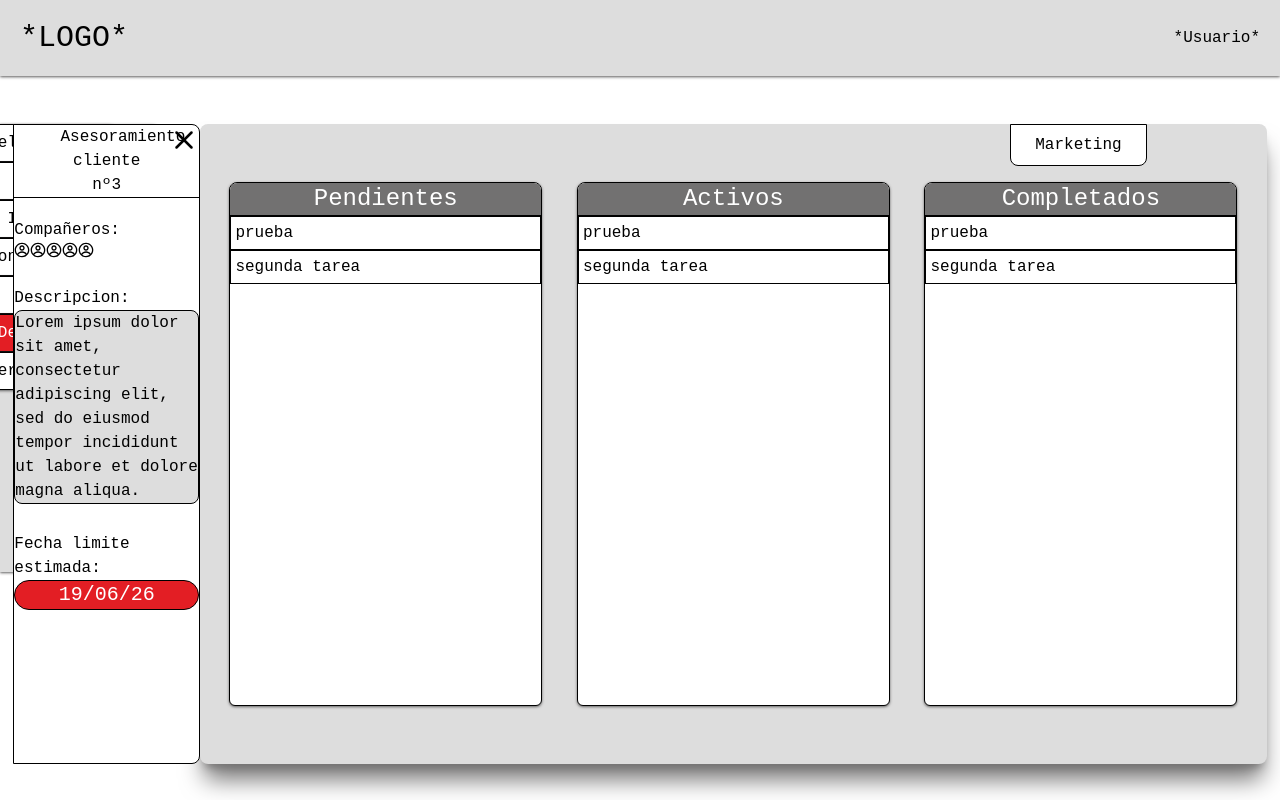
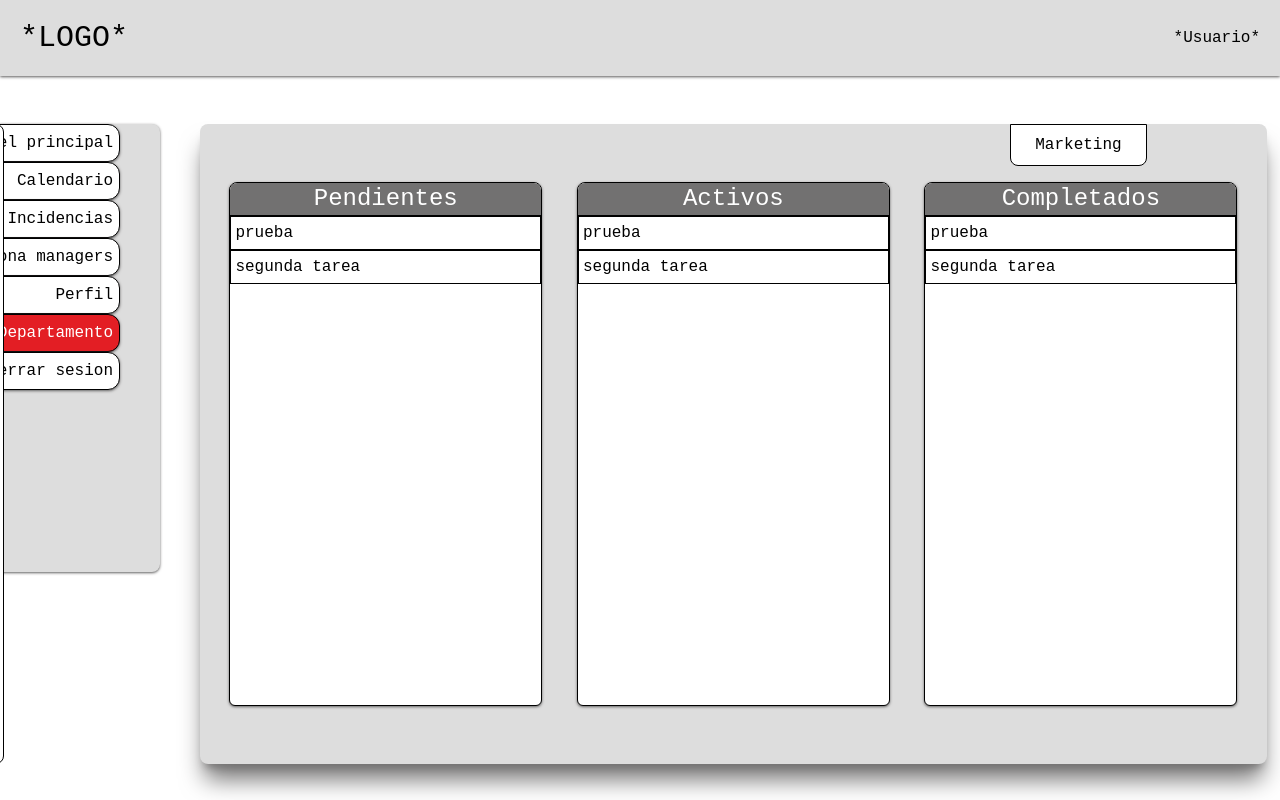
Before and after one commit to DanielJimenez357/Logface, a React app in the folder frontend/: page /department in a window 1280 px wide. Built offline with nearby package versions, Linux system fonts and the light colour scheme; the HTML template or start-up script is replaced by a standard one.

Commit message:
apartado departamentos finalizado

```diff
--- a/frontend/src/components/department/Task.jsx
+++ b/frontend/src/components/department/Task.jsx
@@ -1,7 +1,7 @@
-function Task({content, description}) {
+function Task({content, description, onClick}) {
   return (
   <>
-    <div className="p-1 border border-negro1 hover:bg-rojo2 hover:text-white transition-colors hover:cursor-pointer active:brightness-120">
+    <div onClick={onClick} className="p-1 border border-negro1 hover:bg-rojo2 hover:text-white transition-colors hover:cursor-pointer active:brightness-120">
       <p>{content}</p>
     </div>
     </>
--- a/frontend/src/components/department/Task_Activity.jsx
+++ b/frontend/src/components/department/Task_Activity.jsx
@@ -1,6 +1,6 @@
 import Task from './Task.jsx'
 
-function Task_Activity({title}) {
+function Task_Activity({title, onTaskClick}) {
 
   const task_test = [
     {content: "prueba", description: "una descripcion de prueba"},
@@ -15,7 +15,7 @@ function Task_Activity({title}) {
       <p className="bg-gris2 text-white border-b border-negro1 text-2xl text-center">{title}</p>
         <div>
           {task_test.map((item, index) => (
-            <Task content={item.content} description={item.description} />
+            <Task content={item.content} description={item.description} onClick={onTaskClick} />
           ))}
         </div>
     </div>
--- a/frontend/src/components/department/Task_Details.jsx
+++ b/frontend/src/components/department/Task_Details.jsx
@@ -4,10 +4,11 @@ import { CgProfile } from "react-icons/cg";
 function Task_Details({show, onClose}) {
   return (
   <>
-    <div className="bg-white w-[17.5%] h-full rounded-e-lg border-negro1 border absolute top-0 right-full flex flex-col  ">
+    <div className={`bg-white w-[17.5%] pl-1 pr-1 h-full rounded-e-lg border-negro1 border absolute top-0 transition-all duration-600 flex flex-col right-full ${show ? "translate-x-0" : "-translate-x-[105%]"}  `}>
+
       <div className="flex flex-row relative justify-center text-center border-b border-negro1">
         <p className="w-6/12">Asesoramiento cliente nº3</p>
-          <FiX className="text-3xl right-0  absolute hover:scale-125 transition-all hover:cursor-pointer" />
+          <FiX onClick={onClose} className="text-3xl right-0  absolute hover:scale-125 transition-all hover:cursor-pointer" />
       </div>
         <div className="pt-5 pb-5">
           <p>Compañeros: </p>
--- a/frontend/src/components/department/Task_Set.jsx
+++ b/frontend/src/components/department/Task_Set.jsx
@@ -3,18 +3,22 @@ import Task_Details from './Task_Details.jsx'
 import { useState } from 'react'
 
 function Task_Set({title}) {
-  const [showDetails, setshowDetails ] = useState(false)
+  const [showDetails, setShowDetails ] = useState(false)
+
+  const handleOpenPanel = () => {
+    setShowDetails(true);
+  };
+
+
   return (
   <>
     <div className="w-full h-full content-center">
-        <Task_Details show={showDetails} onClose={()=> setshowDetails(false)} />
+        <Task_Details show={showDetails} onClose={()=> setShowDetails(false)} />
       <p className="absolute top-0 right-30 bg-white border border-negro1 rounded-b-lg p-2 pl-6 pr-6">Marketing</p>
         <div className="w-full h-17/20 flex flex-row justify-around">
-
-        <Task_Activity title="Pendientes" />
-        <Task_Activity title="Activos"/>
-        <Task_Activity title="Completados"/>
-
+        <Task_Activity title="Pendientes" onTaskClick={handleOpenPanel}/>
+        <Task_Activity title="Activos" onTaskClick={handleOpenPanel}/>
+        <Task_Activity title="Completados" onTaskClick={handleOpenPanel}/>
         </div>
     </div>
     </>
--- a/frontend/src/components/ticket_system/Ticket_System.jsx
+++ b/frontend/src/components/ticket_system/Ticket_System.jsx
@@ -5,7 +5,7 @@ import { useState } from 'react'
 
 function Ticket_System() {
 
-  const [showForm, setshowForm ] = useState(false)
+  const [showForm, setShowForm ] = useState(false)
 
   const TabStyles = ({isActive}) =>
     `transition-colors p-3 border text-center w-[50%] border-negro1  shadow shadow-gris2 rounded-b-lg ${isActive ? 'hover:bg-rojo2 bg-rojo1 text-white active:text-black active:bg-white' : 'hover:bg-gris1 bg-white active:bg-gris2'} `
```
